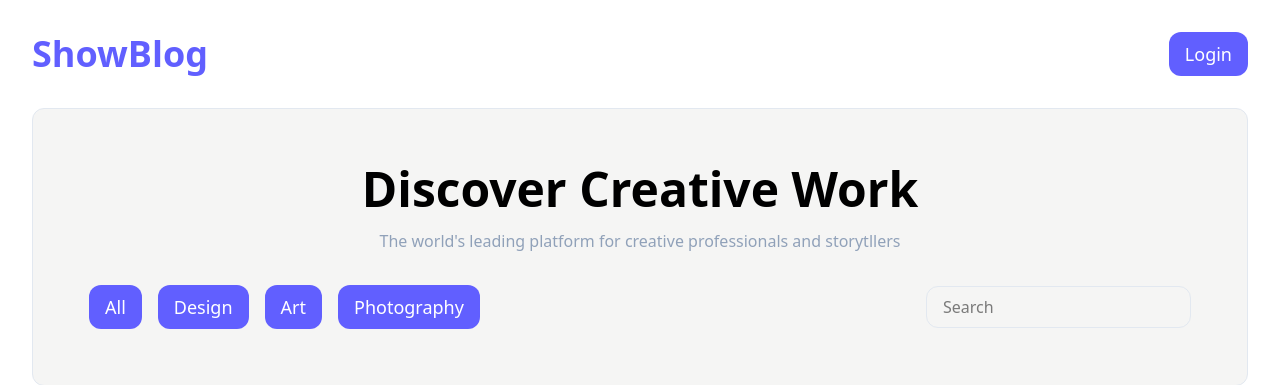
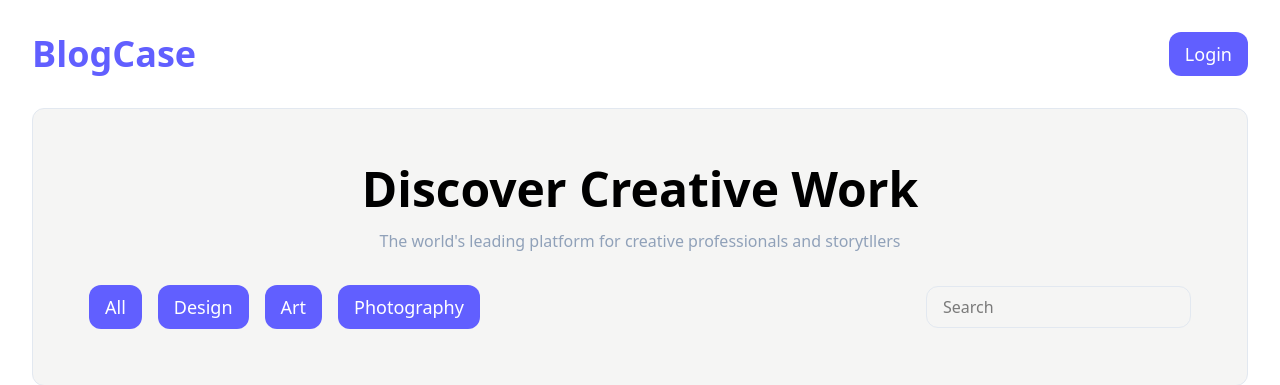
Before and after one commit to tiedsandi/website_project_showoff, a PHP site: page / in a window 1280 px wide. Shown: the top 385 px of the page. Run offline with PHP 8.4, Linux system fonts and the light colour scheme.

Commit message:
rename application title from ShowBlog to BlogCase

```diff
--- a/index.php
+++ b/index.php
@@ -11,7 +11,7 @@
   <main class="w-7xl mx-auto p-8">
     <header class="mb-8 flex justify-between  items-center">
       <h1 class="text-4xl font-bold text-indigo-500">
-        ShowBlog
+        BlogCase
       </h1>
       <!-- login -->
       <a href="login.php" class="bg-indigo-500 hover:bg-fuchsia-500 px-4 py-2 text-white rounded-xl text-lg">Login</a>
```
